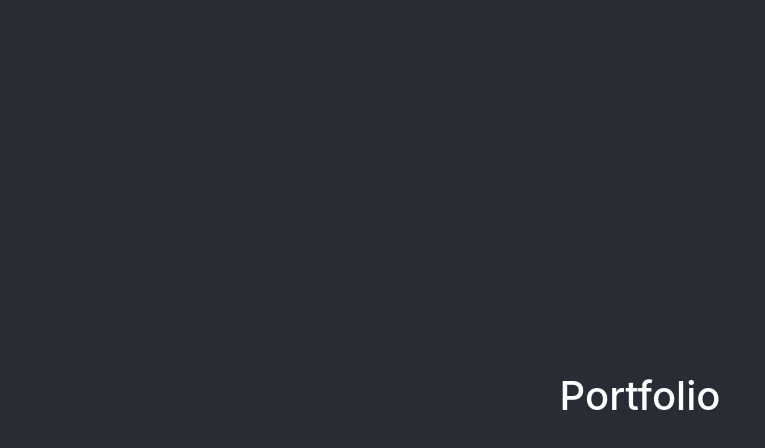
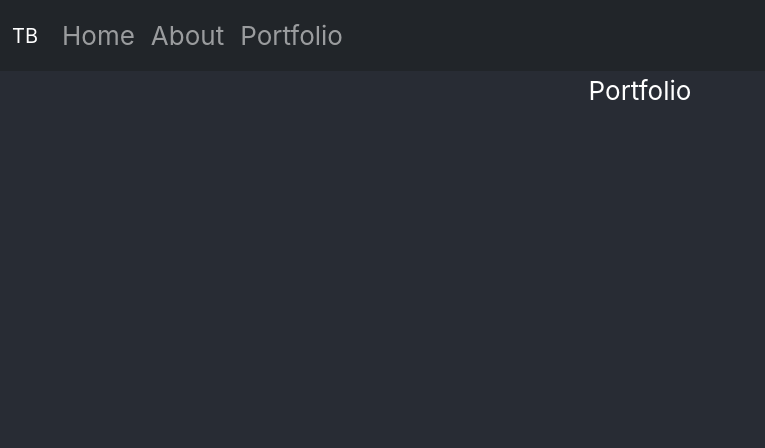
Before and after one commit to tbackens/flask-react-portfolio, a React (Create React App) app: page /portfolio in a window 1280 px wide. Shown: the top 448 px of the page, without its empty margins (0-765 px from the left). Built offline with nearby package versions, Linux system fonts and the light colour scheme.

Commit message:
added components

```diff
--- a/src/App.css
+++ b/src/App.css
@@ -4,40 +4,7 @@
   min-height: 100vh;
   display: flex;
   flex-direction: column;
-  align-items: center;
-  justify-content: center;
   font-size: calc(10px + 2vmin);
   color: white;
 
 }
-
-
-@media (prefers-reduced-motion: no-preference) {
-  .App-logo {
-    animation: App-logo-spin infinite 20s linear;
-  }
-}
-
-.App-header {
-  background-color: #282c34;
-  min-height: 100vh;
-  display: flex;
-  flex-direction: column;
-  align-items: center;
-  justify-content: center;
-  font-size: calc(10px + 2vmin);
-  color: white;
-}
-
-.App-link {
-  color: #61dafb;
-}
-
-@keyframes App-logo-spin {
-  from {
-    transform: rotate(0deg);
-  }
-  to {
-    transform: rotate(360deg);
-  }
-}
--- a/src/App.js
+++ b/src/App.js
@@ -1,10 +1,16 @@
 import './App.css';
+import AppRouter from './components/AppRouter';
+import NavBar from './components/NavBar';
+
+import { BrowserRouter } from 'react-router-dom';
 
 function App() {
   return (
     <div className="App">
-      <h1>Portfolio</h1>
-
+      <BrowserRouter>
+        <NavBar/>
+        <AppRouter/>
+      </BrowserRouter>
     </div>
   );
 }
--- a/src/components/AppRouter.js
+++ b/src/components/AppRouter.js
@@ -7,13 +7,11 @@ import Portfolio from './Portfolio'
 
 function AppRouter() {
   return (
-    <BrowserRouter>
-        <Routes>
-            <Route path='/' element={Home} />
-            <Route path='/about' element={About} />
-            <Route path='/portfolio' element={Portfolio} />
-        </Routes>
-    </BrowserRouter>
+    <Routes>
+        <Route exact path={'/'} element={<Home/>} />
+        <Route exact path={'/about'} element={<About/>} />
+        <Route exact path={'/portfolio'} element={<Portfolio/>} />
+    </Routes>
   )
 }
 
--- /dev/null
+++ b/src/components/NavBar.js
@@ -0,0 +1,23 @@
+import React from 'react'
+
+function NavBar() {
+  return (
+    <nav class="navbar navbar-expand-lg navbar-dark bg-dark">
+        <div class="container-fluid">
+            <a class="navbar-brand" href="http://localhost:3000/">TB</a>
+            <button class="navbar-toggler" type="button" data-bs-toggle="collapse" data-bs-target="#navbarNavAltMarkup" aria-controls="navbarNavAltMarkup" aria-expanded="false" aria-label="Toggle navigation">
+                <span class="navbar-toggler-icon"></span>
+            </button>
+            <div class="collapse navbar-collapse" id="navbarNavAltMarkup">
+                <div class="navbar-nav">
+                    <a class="nav-link" href="http://localhost:3000/">Home</a>
+                    <a class="nav-link" href="http://localhost:3000/about">About</a>
+                    <a class="nav-link" href="http://localhost:3000/portfolio">Portfolio</a>
+                </div>
+            </div>
+        </div>
+    </nav>
+  )
+}
+
+export default NavBar
```
